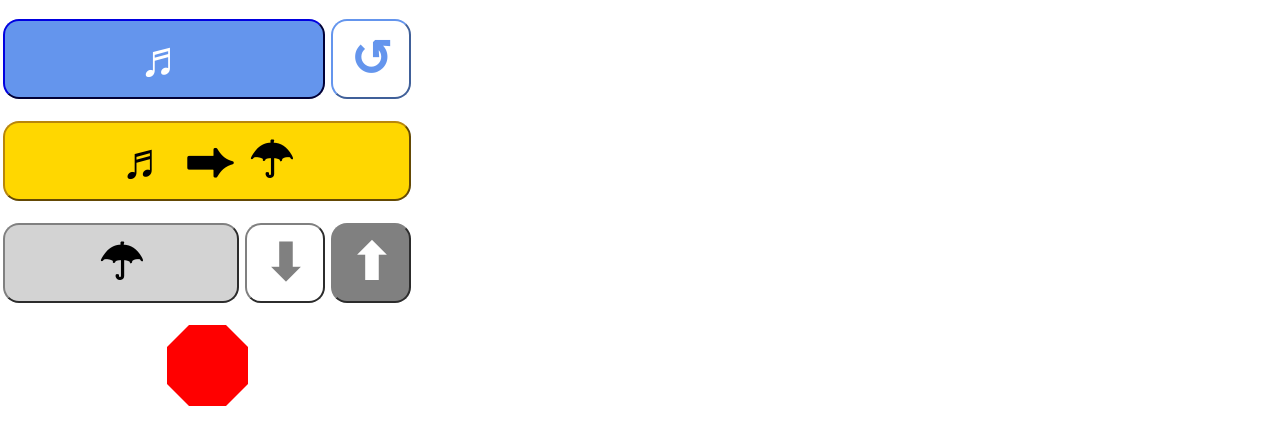
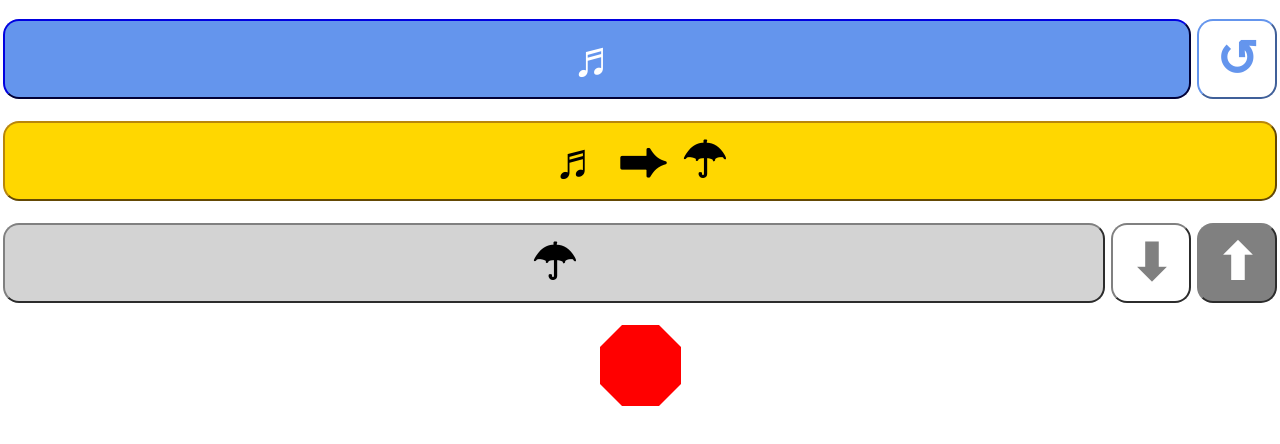
Before and after one commit to jcutler/nursery-speaker, a plain HTML site: page index.html in a window 1280 px wide. Drawn offline with Linux system fonts and the light colour scheme.

Commit message:
Remove width restriction

```diff
--- a/index.html
+++ b/index.html
@@ -16,8 +16,8 @@
       main {
           text-align: center;
           width: 100%;
-          max-width: 414px;
-          height: 732px
+
+
       }
 
       table {
```
